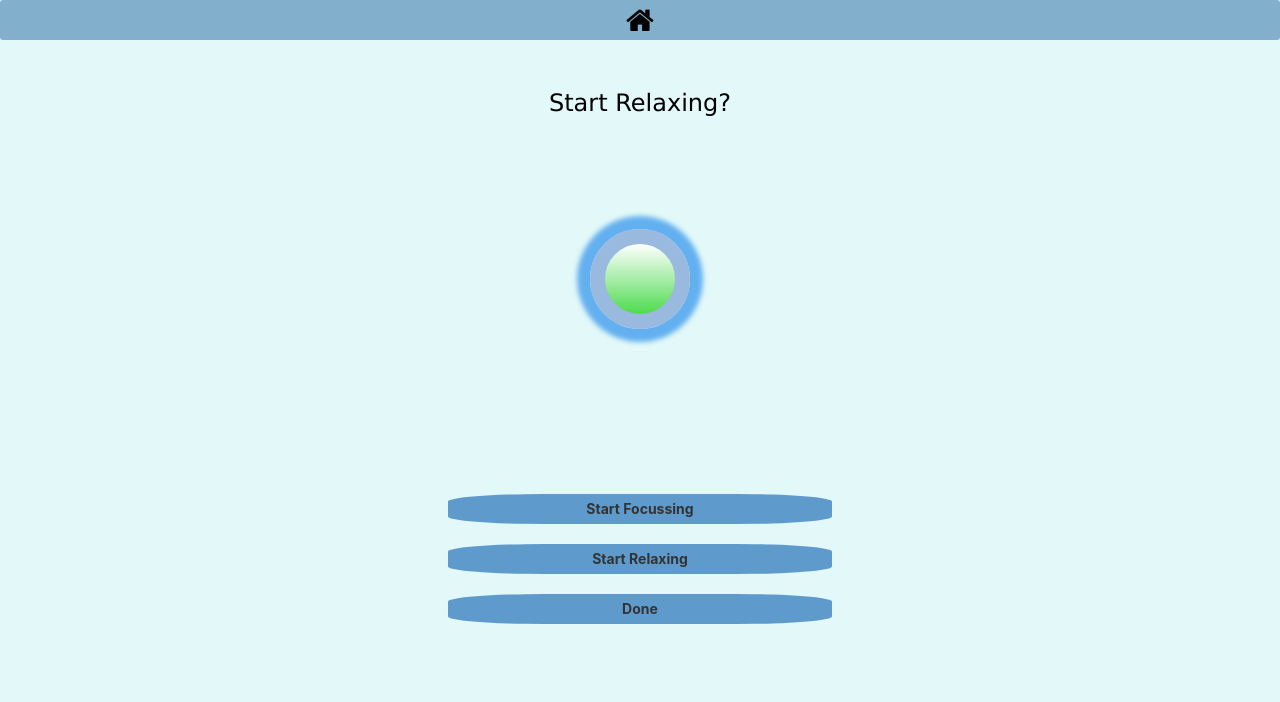
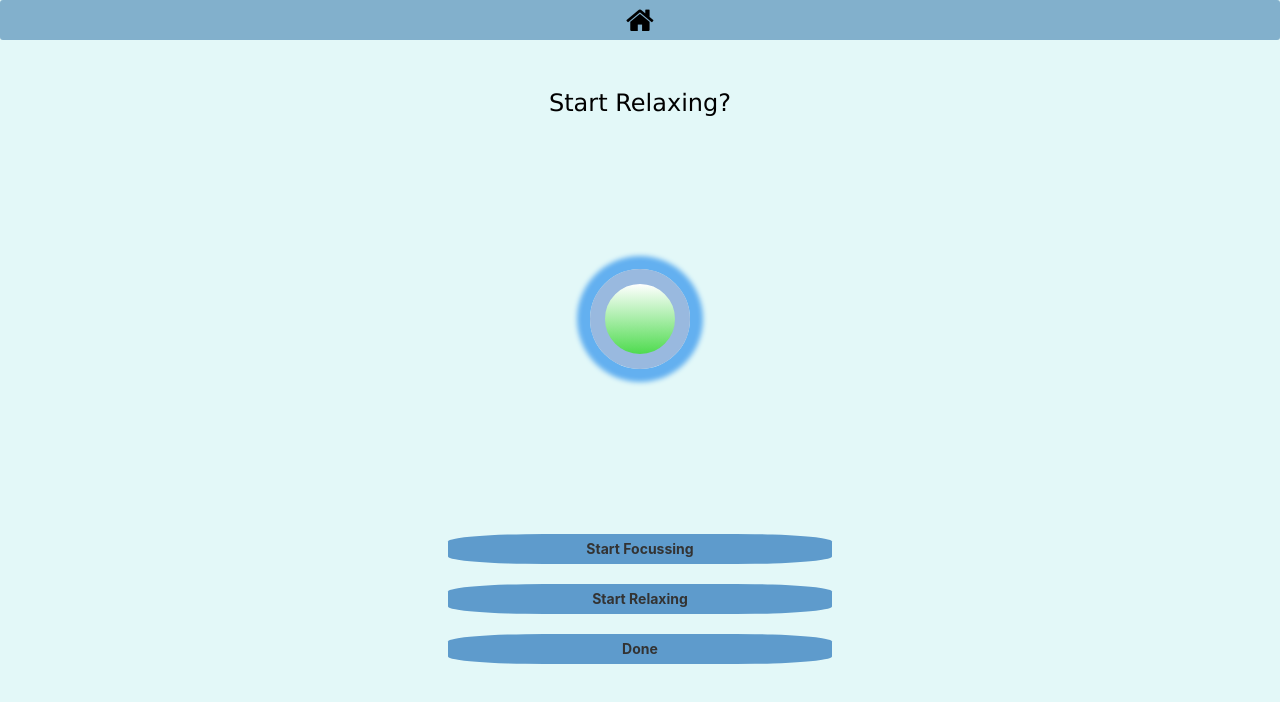
Before and after one commit to CyanGirl/MeditateApp, a React (Create React App) app: page /Practice in a window 1280 px wide. Shown: the top 702 px of the page. Built offline with nearby package versions, Linux system fonts and the light colour scheme.

Commit message:
modified

```diff
--- a/src/Practice/Practice.css
+++ b/src/Practice/Practice.css
@@ -1,7 +1,7 @@
 .circle {
   height: 100px;
   width: 100px;
-  margin-top: 10vh;
+  margin-top: 15vh;
   display: inline-block;
   text-align: left;
   border-radius: 50%;
@@ -70,7 +70,7 @@ h3 {
 .playing {
   height: 100px;
   border: 15px solid rgb(153, 185, 223);
-  margin-top: 10vh;
+  margin-top: 15vh;
   width: 100px;
   display: inline-block;
   text-align: left;
@@ -107,7 +107,7 @@ h3 {
   height: 100px;
   width: 100px;
   display: inline-block;
-  margin-top: 10vh;
+  margin-top: 15vh;
   text-align: left;
   border-radius: 50%;
   border: 15px solid rgb(153, 185, 223);
```
